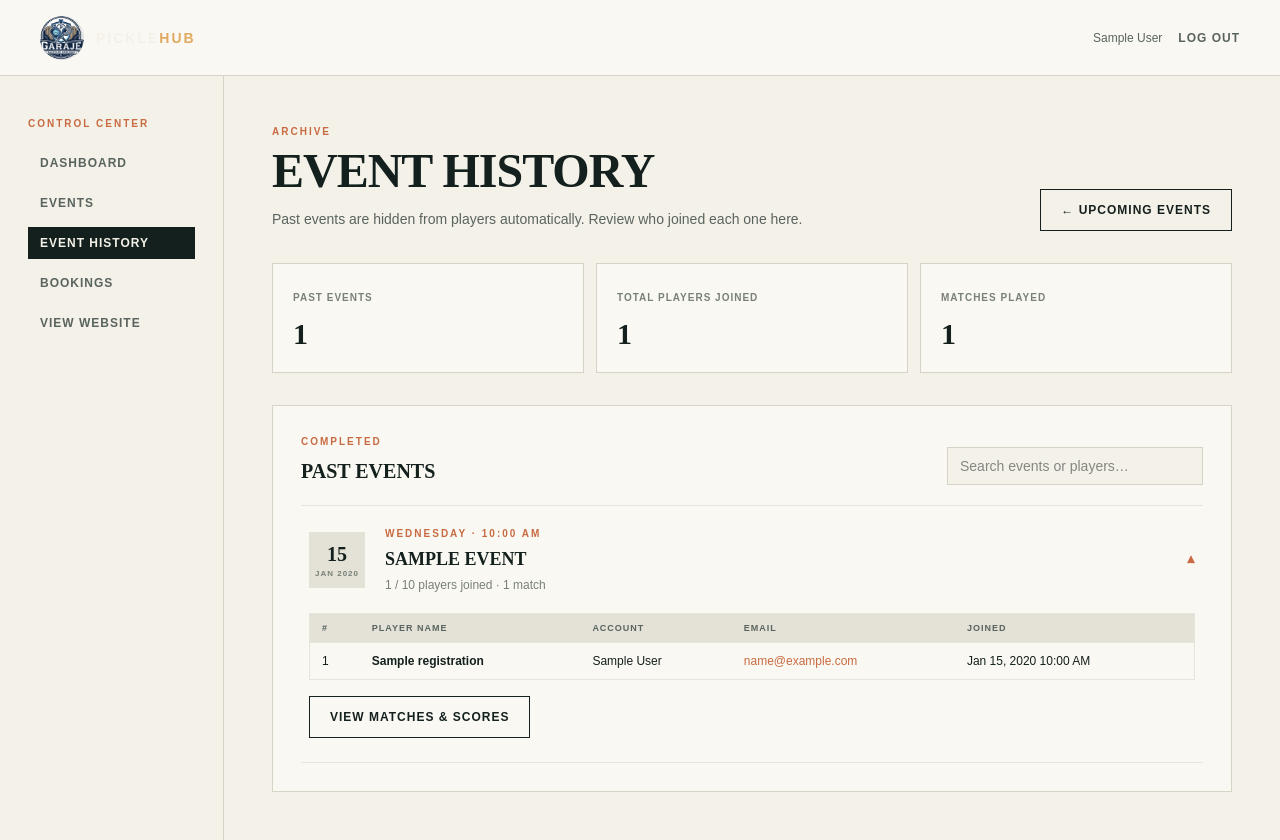
After one commit to dariusagbon/Garaje-PickleHub, a Laravel app: page /admin/events/history in a window 1280 px wide. The commit adds this page. Run offline with Laravel 12, Linux system fonts and the light colour scheme; a user stored in the database is signed in; tables that the repository leaves empty hold one stand-in row (values such as "Sample post"); style sheets or scripts are compiled from the project's sources.

Commit message:
Hide past events from players and add admin event history
- Event::upcoming()/past() scopes; an event moves to history the day
  after its date
- Home page and player dashboard only list upcoming events (soonest
  first); registering for a past event is blocked and the event page
  shows registration as closed
- Admin events page lists upcoming events only and links to a new
  Event history page (admin.events.history) showing each past event
  with who joined (player name, account, email, join time), match
  counts and a search box
- Sidebar gains Event history and Bookings links
- Tests for dashboard filtering, past registration, history access

Co-Authored-By: Claude Opus 5.5 <noreply@anthropic.com>
Claude-Session: https://claude.ai/code/session_01MRJub19TnNqCXs1UcR7xkJ

```diff
--- a/app/Http/Controllers/EventController.php
+++ b/app/Http/Controllers/EventController.php
@@ -7,6 +7,7 @@ use Illuminate\Support\Facades\Hash;
 class EventController extends Controller {
  public function show(Event $event){$event->load(['playerRegistrations','matches.players']); return view('events.show',compact('event'));}
  public function register(Request $r, Event $event){
+  if($event->isPast()) return back()->withErrors(['event'=>'This event has already ended.']);
   $data=$r->validate(['player_name'=>'required|string|max:100']);
   $registration=$event->playerRegistrations()->where('user_id',$r->user()->id)->first();
   if(!$registration && $event->playerRegistrations()->count()>=$event->capacity) return back()->withErrors(['event'=>'This event is full.']);
@@ -36,7 +37,8 @@ class EventController extends Controller {
   if($high<11 || $high-$low<2) return back()->withErrors(['score_a'=>'A game must be won by at least 2 points and reach 11 points.']);
   $match->update($data); return back()->with('message','Score saved.');
  }
- public function index(){return view('admin.events.index',['events'=>Event::with('playerRegistrations')->latest()->get()]);}
+ public function index(){return view('admin.events.index',['events'=>Event::upcoming()->with('playerRegistrations')->orderBy('date')->orderBy('time')->get(),'pastCount'=>Event::past()->count()]);}
+ public function history(){return view('admin.events.history',['events'=>Event::past()->with(['playerRegistrations.user','matches'])->orderByDesc('date')->orderByDesc('time')->get()]);}
  public function create(){return view('admin.events.form',['event'=>new Event]);}
  public function store(Request $r){$data=$r->validate(['title'=>'required|max:255','date'=>'required|date','time'=>'required','description'=>'nullable|string','capacity'=>'required|integer|min:1','score_pin'=>'required|string|min:4|max:32']);$data['score_pin']=Hash::make($data['score_pin']);Event::create($data);return redirect()->route('admin.events.index');}
  public function edit(Event $event){return view('admin.events.form',compact('event'));}
--- a/app/Models/Event.php
+++ b/app/Models/Event.php
@@ -1,5 +1,6 @@
 <?php
 namespace App\Models;
+use Illuminate\Database\Eloquent\Builder;
 use Illuminate\Database\Eloquent\Model;
 use Illuminate\Database\Eloquent\Relations\BelongsToMany;
 class Event extends Model {
@@ -9,4 +10,8 @@ class Event extends Model {
  public function registrations(): int { return $this->playerRegistrations()->count(); }
  public function playerRegistrations() { return $this->hasMany(EventRegistration::class); }
  public function matches() { return $this->hasMany(EventMatch::class); }
+ // An event stays upcoming through its whole day and moves to history the day after.
+ public function scopeUpcoming(Builder $query): Builder { return $query->whereDate('date','>=',today()); }
+ public function scopePast(Builder $query): Builder { return $query->whereDate('date','<',today()); }
+ public function isPast(): bool { return $this->date->lt(today()); }
 }
--- a/resources/css/app.css
+++ b/resources/css/app.css
@@ -183,6 +183,21 @@
     .admin-player-list { @apply flex flex-wrap gap-2; }
     .admin-player-chip { @apply border border-[#c9c6ba] bg-[#f4f1e8] px-3 py-2 text-xs font-bold; }
     .admin-muted { @apply text-xs text-[#788078]; }
+    .history-search { @apply w-full border border-[#d7d3c7] bg-[#f4f1e8] px-3 py-2 text-sm outline-none transition focus:border-[#c86a42] focus:ring-1 focus:ring-[#c86a42] sm:w-64; }
+    .admin-history-list { @apply divide-y divide-[#e8e4da]; }
+    .history-event summary { @apply flex cursor-pointer list-none items-center gap-5 px-2 py-5 transition hover:bg-[#f4f1e8]; }
+    .history-event summary::-webkit-details-marker { display: none; }
+    .history-event summary h3 { @apply mt-1 font-[Space_Grotesk] text-lg font-bold uppercase; }
+    .history-event summary p:not(.eyebrow) { @apply mt-1 text-xs text-[#788078]; }
+    .history-toggle { @apply ml-auto text-[#788078] transition-transform duration-200; }
+    .history-event[open] .history-toggle { @apply rotate-180 text-[#c86a42]; }
+    .history-body { @apply px-2 pb-6; animation: fade-up .25s ease-out; }
+    .history-table-wrap { @apply overflow-x-auto border border-[#e8e4da]; }
+    .history-table { @apply w-full min-w-[560px] text-left text-xs; }
+    .history-table th { @apply bg-[#e4e1d7] px-3 py-2 text-[9px] font-bold uppercase tracking-[1px] text-[#59645e]; }
+    .history-table td { @apply border-t border-[#e8e4da] px-3 py-2.5; }
+    .history-table tbody tr { @apply transition hover:bg-[#f4f1e8]; }
+    .history-table a { @apply text-[#c86a42] hover:underline; }
     .menu-line { @apply my-1 block h-px w-5 bg-[#14201e]; }
     .auth-layout { @apply grid min-h-screen lg:grid-cols-[.9fr_1.1fr]; }
     .auth-visual { @apply relative flex min-h-[360px] flex-col justify-between overflow-hidden bg-[#14201e] p-7 text-[#f4f1e8] sm:p-12 lg:min-h-screen lg:p-16; }
--- a/resources/js/app.js
+++ b/resources/js/app.js
@@ -349,6 +349,19 @@ if ('IntersectionObserver' in window && revealTargets.length) {
     revealTargets.forEach((target) => target.classList.add('revealed'));
 }
 
+const historySearch = document.querySelector('#history-search');
+historySearch?.addEventListener('input', () => {
+    const term = historySearch.value.trim().toLowerCase();
+    let shown = 0;
+    document.querySelectorAll('[data-history-search]').forEach((item) => {
+        const match = item.dataset.historySearch.includes(term);
+        item.classList.toggle('hidden', !match);
+        if (match) shown += 1;
+        if (term && match) item.open = true;
+    });
+    document.querySelector('#history-no-results')?.classList.toggle('hidden', shown > 0);
+});
+
 document.querySelectorAll('[data-score-target]').forEach((button) => {
     button.addEventListener('click', () => {
         const input = document.querySelector(`#${button.dataset.scoreTarget}`);
--- /dev/null
+++ b/resources/views/admin/events/history.blade.php
@@ -0,0 +1,64 @@
+@include('admin.partials.header', ['title' => 'Event history'])
+<div class="admin-heading">
+    <div>
+        <p class="eyebrow eyebrow-dark">Archive</p>
+        <h1 class="admin-title">Event history</h1>
+        <p class="admin-subtitle">Past events are hidden from players automatically. Review who joined each one here.</p>
+    </div>
+    <a class="button button-outline" href="{{ route('admin.events.index') }}">&#8592; Upcoming events</a>
+</div>
+<div class="admin-stat-grid">
+    <div class="admin-stat"><span>Past events</span><strong>{{ $events->count() }}</strong></div>
+    <div class="admin-stat"><span>Total players joined</span><strong>{{ $events->sum(fn ($event) => $event->playerRegistrations->count()) }}</strong></div>
+    <div class="admin-stat"><span>Matches played</span><strong>{{ $events->sum(fn ($event) => $event->matches->count()) }}</strong></div>
+</div>
+<section class="admin-card mt-8">
+    <div class="admin-card-heading">
+        <div><p class="eyebrow eyebrow-dark">Completed</p><h2>Past events</h2></div>
+        @if($events->isNotEmpty())
+            <input id="history-search" class="history-search" type="search" placeholder="Search events or players…" aria-label="Search events or players">
+        @endif
+    </div>
+    <div class="admin-history-list">
+        @forelse($events as $event)
+            <details class="history-event" data-history-search="{{ strtolower($event->title.' '.$event->playerRegistrations->map(fn ($r) => $r->player_name.' '.$r->user?->name.' '.$r->user?->email)->join(' ')) }}" @if($loop->first) open @endif>
+                <summary>
+                    <div class="admin-event-date"><strong>{{ $event->date->format('d') }}</strong><span>{{ $event->date->format('M Y') }}</span></div>
+                    <div class="min-w-0">
+                        <p class="eyebrow eyebrow-dark">{{ $event->date->format('l') }} · {{ \Carbon\Carbon::parse($event->time)->format('g:i A') }}</p>
+                        <h3>{{ $event->title }}</h3>
+                        <p>{{ $event->playerRegistrations->count() }} / {{ $event->capacity }} players joined · {{ $event->matches->count() }} {{ \Illuminate\Support\Str::plural('match', $event->matches->count()) }}</p>
+                    </div>
+                    <span class="history-toggle" aria-hidden="true">&#9662;</span>
+                </summary>
+                <div class="history-body">
+                    @if($event->playerRegistrations->isEmpty())
+                        <p class="admin-muted">Nobody joined this event.</p>
+                    @else
+                        <div class="history-table-wrap">
+                            <table class="history-table">
+                                <thead><tr><th>#</th><th>Player name</th><th>Account</th><th>Email</th><th>Joined</th></tr></thead>
+                                <tbody>
+                                    @foreach($event->playerRegistrations->sortBy('created_at')->values() as $registration)
+                                        <tr>
+                                            <td>{{ $loop->iteration }}</td>
+                                            <td><strong>{{ $registration->player_name }}</strong></td>
+                                            <td>{{ $registration->user?->name ?? 'Deleted user' }}</td>
+                                            <td>@if($registration->user)<a href="mailto:{{ $registration->user->email }}">{{ $registration->user->email }}</a>@else — @endif</td>
+                                            <td>{{ $registration->created_at?->format('M j, Y g:i A') }}</td>
+                                        </tr>
+                                    @endforeach
+                                </tbody>
+                            </table>
+                        </div>
+                    @endif
+                    <a class="button button-outline mt-4" href="{{ route('events.show', $event) }}">View matches &amp; scores</a>
+                </div>
+            </details>
+        @empty
+            <div class="admin-empty"><p>No past events yet. Events appear here the day after they take place.</p></div>
+        @endforelse
+        <p id="history-no-results" class="admin-empty hidden">No events or players match your search.</p>
+    </div>
+</section>
+@include('admin.partials.footer')
--- a/resources/views/admin/partials/header.blade.php
+++ b/resources/views/admin/partials/header.blade.php
@@ -23,7 +23,9 @@
             <p class="eyebrow eyebrow-dark">Control center</p>
             <nav class="admin-nav" aria-label="Admin navigation">
                 <a class="{{ request()->routeIs('admin.dashboard') ? 'active' : '' }}" href="{{ route('admin.dashboard') }}">Dashboard</a>
-                <a class="{{ request()->routeIs('admin.events.*') ? 'active' : '' }}" href="{{ route('admin.events.index') }}">Events</a>
+                <a class="{{ request()->routeIs('admin.events.*') && ! request()->routeIs('admin.events.history') ? 'active' : '' }}" href="{{ route('admin.events.index') }}">Events</a>
+                <a class="{{ request()->routeIs('admin.events.history') ? 'active' : '' }}" href="{{ route('admin.events.history') }}">Event history</a>
+                <a class="{{ request()->routeIs('admin.bookings.*') ? 'active' : '' }}" href="{{ route('admin.bookings.index') }}">Bookings</a>
                 <a href="{{ url('/') }}">View website</a>
             </nav>
         </aside>
--- a/resources/views/events/show.blade.php
+++ b/resources/views/events/show.blade.php
@@ -9,9 +9,13 @@
  @if($errors->any())<div class="mt-6 border border-[#c86a42] bg-[#f9e5da] p-4 text-sm">@foreach($errors->all() as $error)<p>{{ $error }}</p>@endforeach</div>@endif
  <div class="mt-10 grid gap-10 lg:grid-cols-2">
   <section><p class="eyebrow eyebrow-dark">Registration</p><h2 class="mt-2 font-[Space_Grotesk] text-2xl font-bold uppercase">{{ $event->playerRegistrations->count() }} / {{ $event->capacity }} players</h2>
+   @if($event->isPast())
+   <p class="mt-5 text-sm text-[#59645e]">This event has ended. Registration is closed.</p>
+   @else
    @auth
    <form class="mt-5 space-y-3" method="POST" action="{{ route('events.register',$event) }}">@csrf<label class="block text-sm font-bold" for="player_name">Player name</label><input class="w-full border border-[#c9c6ba] bg-[#faf8f2] p-3" id="player_name" name="player_name" maxlength="100" required value="{{ old('player_name', optional($event->playerRegistrations->firstWhere('user_id',auth()->id()))?->player_name ?? auth()->user()->name) }}"><button class="button button-dark">{{ $event->playerRegistrations->firstWhere('user_id',auth()->id()) ? 'Update name' : 'Register' }}</button></form>
    @else <p class="mt-5 text-sm text-[#59645e]"><a class="underline" href="{{ route('login') }}">Log in</a> to register and choose your player name.</p>@endauth
+   @endif
    <h3 class="mt-10 font-[Space_Grotesk] text-xl font-bold uppercase">Registered players</h3><ul class="mt-3 space-y-2">@forelse($event->playerRegistrations as $registration)<li class="border-b border-[#d7d3c7] py-2 text-sm">{{ $registration->player_name }}</li>@empty<li class="py-2 text-sm text-[#59645e]">No players yet.</li>@endforelse</ul>
   </section>
   <section><div class="flex items-end justify-between gap-4"><div><p class="eyebrow eyebrow-dark">Randomized doubles</p><h2 class="mt-2 font-[Space_Grotesk] text-2xl font-bold uppercase">Matches & results</h2></div>@if($event->matches->isEmpty() && $event->playerRegistrations->count() >= 4)<form method="POST" action="{{ route('events.matches.randomize',$event) }}">@csrf<button class="button button-outline">Generate matches</button></form>@auth @if(auth()->user()->is_admin)<form method="POST" action="{{ route('admin.events.matches.randomize',$event) }}">@csrf<button class="button button-outline">Regenerate</button></form>@endif @endauth @elseif(auth()->user()?->is_admin)<form method="POST" action="{{ route('admin.events.matches.randomize',$event) }}">@csrf<button class="button button-outline">Regenerate</button></form>@endif</div>
--- a/routes/web.php
+++ b/routes/web.php
@@ -5,7 +5,7 @@ use Illuminate\Support\Facades\Schema;
 use App\Http\Controllers\{AuthController,BookingController,EventController,AdminBookingController};
 
 Route::get('/', function () {
-    $events = Schema::hasTable('events') ? \App\Models\Event::latest()->take(6)->get() : collect();
+    $events = Schema::hasTable('events') ? \App\Models\Event::upcoming()->orderBy('date')->orderBy('time')->take(6)->get() : collect();
     return view('welcome', compact('events'));
 });
 Route::view('/scoring', 'scoring')->name('scoring');
@@ -22,6 +22,7 @@ Route::patch('/events/{event}/matches/{match}/score',[EventController::class,'sc
 Route::post('/events/{event}/matches/randomize',[EventController::class,'randomize'])->name('events.matches.randomize');
 Route::middleware(['auth','admin'])->prefix('admin')->name('admin.')->group(function(){
  Route::get('/', fn() => redirect()->route('admin.events.index'))->name('dashboard');
+ Route::get('events/history',[EventController::class,'history'])->name('events.history');
  Route::resource('events',EventController::class)->except(['show']);
  Route::get('bookings',[AdminBookingController::class,'index'])->name('bookings.index');
  Route::patch('bookings/{booking}',[AdminBookingController::class,'update'])->name('bookings.update');
@@ -34,8 +35,8 @@ Route::get('/dashboard', function () {
         return redirect()->route('admin.dashboard');
     }
 
-    $events = \App\Models\Event::query()->latest()->take(6)->get();
-    $registeredEvents = auth()->user()->events()->latest('date')->take(6)->get();
+    $events = \App\Models\Event::upcoming()->orderBy('date')->orderBy('time')->take(6)->get();
+    $registeredEvents = auth()->user()->events()->upcoming()->orderBy('date')->orderBy('time')->take(6)->get();
 
     return view('player.dashboard', compact('events', 'registeredEvents'));
 })->middleware(['auth'])->name('dashboard');
```
Also changed, not shown: resources/views/admin/events/index.blade.php (+4 -4 lines), tests/Feature/EventPlayerTest.php (+51 -0 lines).
